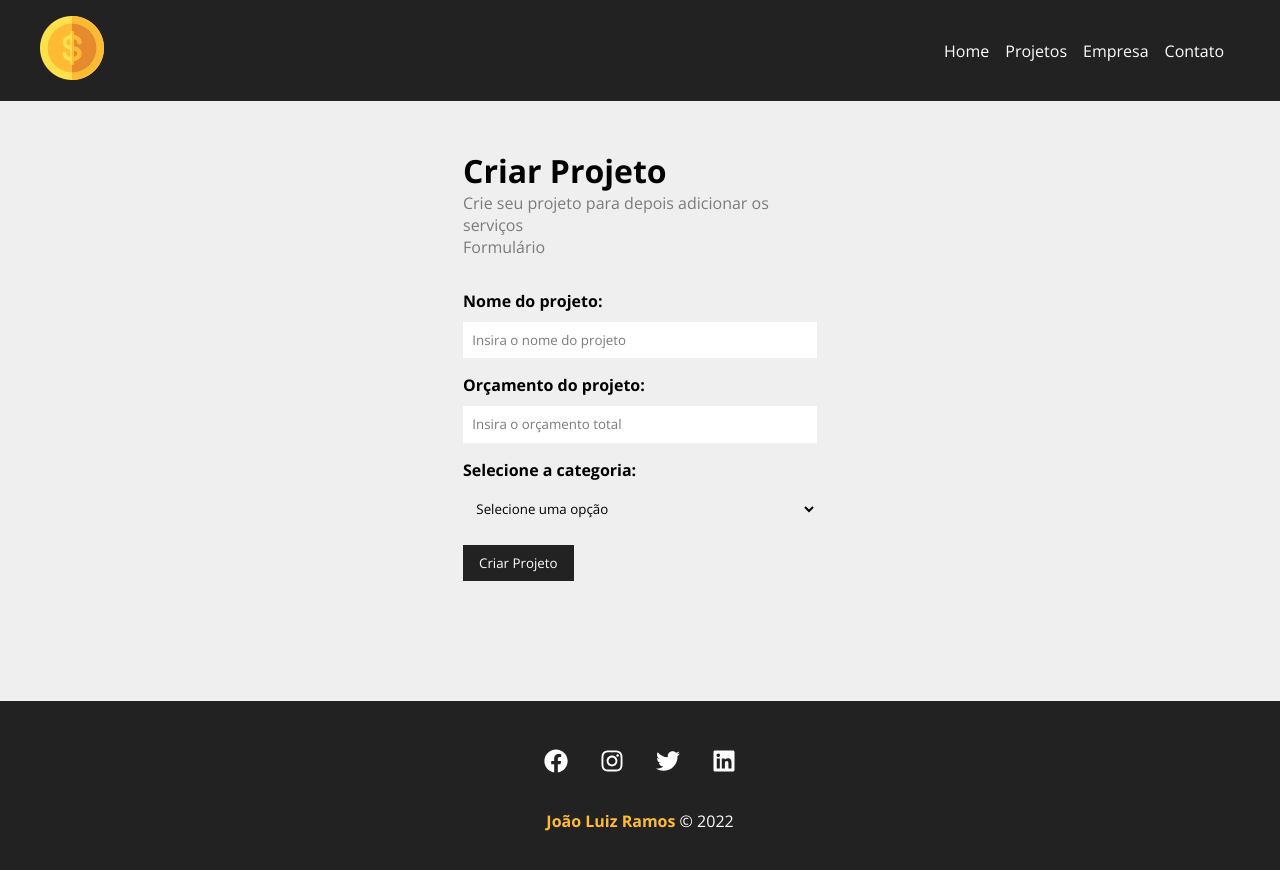
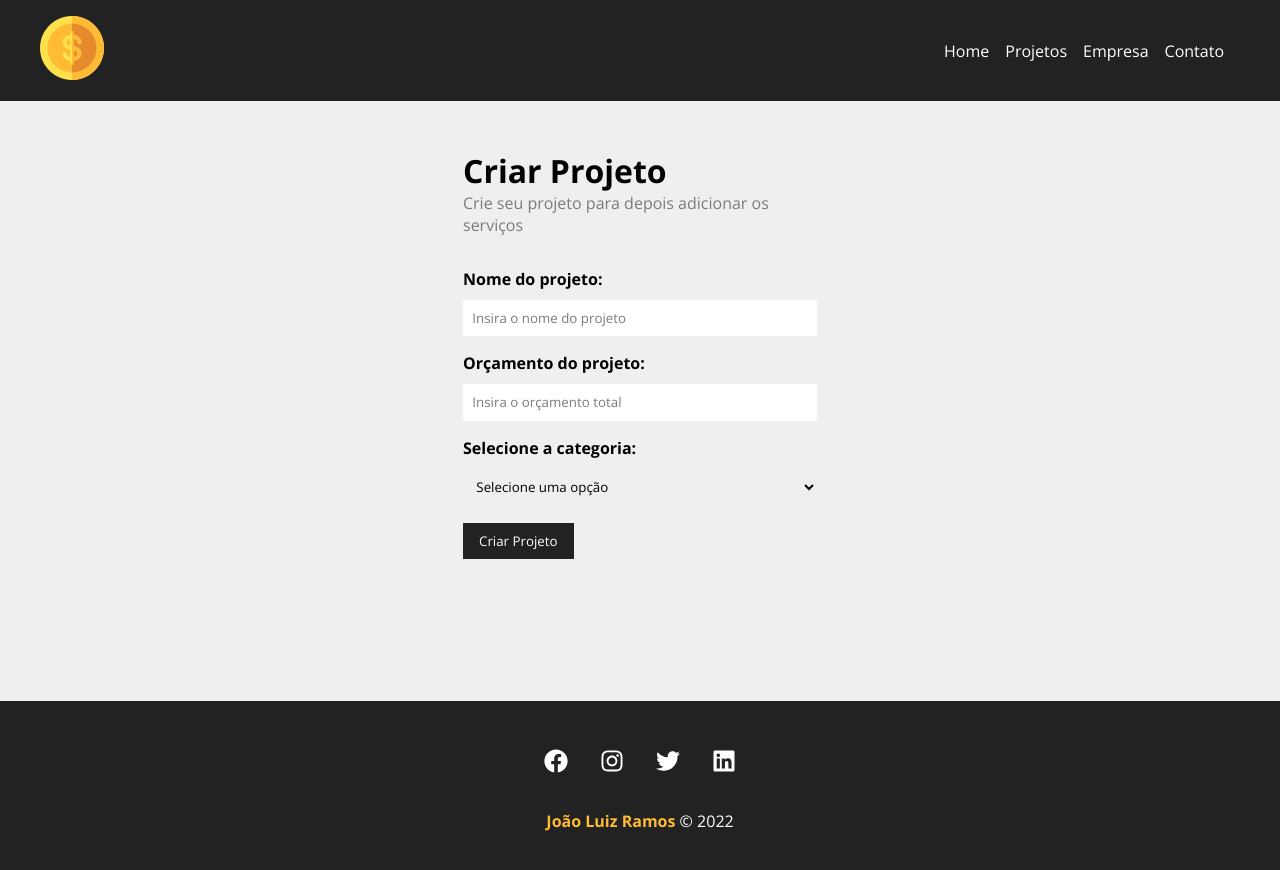
Before and after one commit to joaoluizramos96/costs, a React (Create React App) app: page /newproject in a window 1280 px wide. Shown: the top 870 px of the page. Built offline with nearby package versions, Linux system fonts and the light colour scheme; data requests are answered from the project's data file.

Commit message:
Removendo <p>

```diff
--- a/src/components/pages/NewProject.js
+++ b/src/components/pages/NewProject.js
@@ -6,7 +6,6 @@ function NewProject() {
         <div className={styles.newproject_container}>
             <h1>Criar Projeto</h1>
             <p>Crie seu projeto para depois adicionar os serviços</p>
-            <p>Formulário</p>
             <ProjectForm btnText="Criar Projeto" />
         </div>
     )
```
